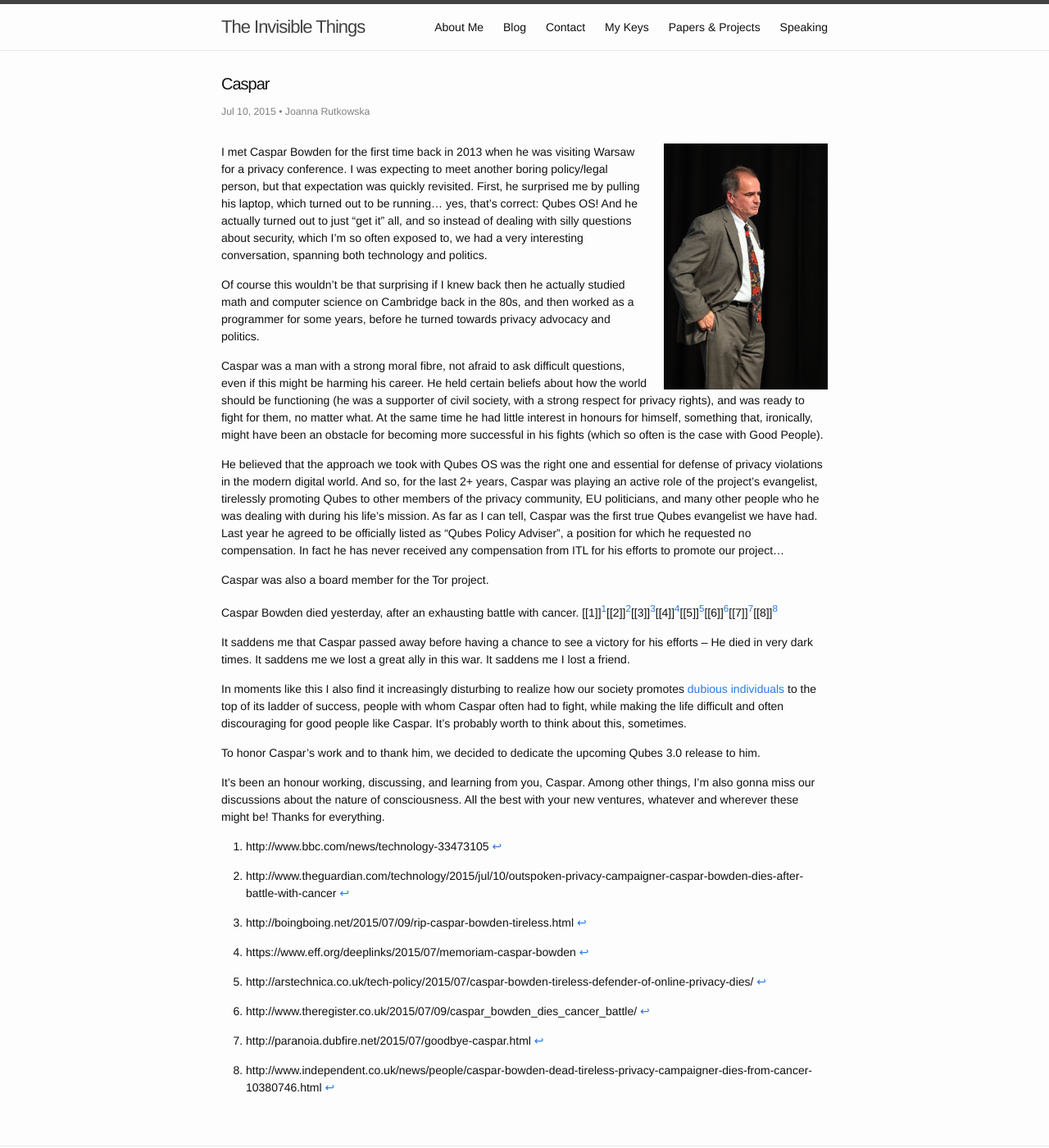
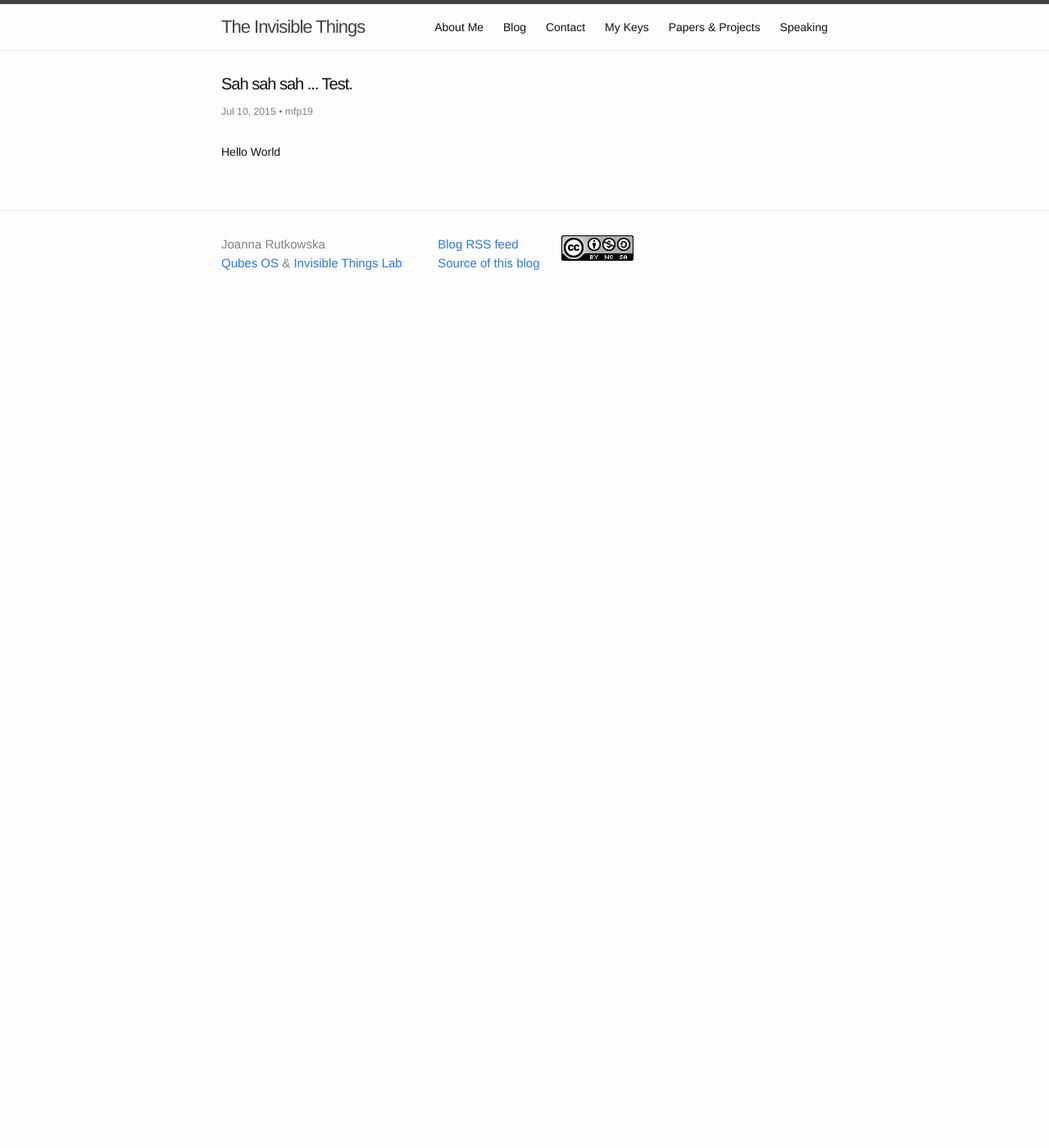
Before and after one commit to rootkovska/rootkovska.github.io, a Jekyll site: the page built from _posts/2015-07-10-caspar.md, in a window 1280 px wide and 1400 px high. Shown: the whole window at 82% size. Built offline with Jekyll 4.4.1, drawn with Linux system fonts in a browser that asks for light colours; Markdown is read by kramdown in place of the engine named in the settings.

Commit message:
Update 2015-07-10-caspar.md

```diff
--- a/_posts/2015-07-10-caspar.md
+++ b/_posts/2015-07-10-caspar.md
@@ -1,80 +1,7 @@
 ---
 layout: post
-title: Caspar
-author: Joanna Rutkowska
+title: Sah sah sah ... Test.
+author: mfp19
 ---
 
-<img src="/resources/caspar.jpg" style="float:right;width:200px;margin-left:20px"
-alt="Photograph by Rama, Wikimedia Commons">
-
-I met Caspar Bowden for the first time back in 2013 when he was visiting Warsaw
-for a privacy conference. I was expecting to meet another boring policy/legal
-person, but that expectation was quickly revisited. First, he surprised me by
-pulling his laptop, which turned out to be running... yes, that's correct: Qubes
-OS! And he actually turned out to just "get it" all, and so instead of dealing
-with silly questions about security, which I'm so often exposed to, we had a
-very interesting conversation, spanning both technology and politics.
-
-Of course this wouldn't be that surprising if I knew back then he actually
-studied math and computer science on Cambridge back in the 80s, and then worked
-as a programmer for some years, before he turned towards privacy advocacy and
-politics.
-
-Caspar was a man with a strong moral fibre, not afraid to ask difficult
-questions, even if this might be harming his career. He held certain beliefs
-about how the world should be functioning (he was a supporter of civil society,
-with a strong respect for privacy rights), and was ready to fight for them, no
-matter what. At the same time he had little interest in honours for himself,
-something that, ironically, might have been an obstacle for becoming more
-successful in his fights (which so often is the case with Good People).
-
-He believed that the approach we took with Qubes OS was the right one and
-essential for defense of privacy violations in the modern digital world. And so,
-for the last 2+ years, Caspar was playing an active role of the project's
-evangelist, tirelessly promoting Qubes to other members of the privacy
-community, EU politicians, and many other people who he was dealing with during
-his life's mission. As far as I can tell, Caspar was the first true Qubes
-evangelist we have had. Last year he agreed to be officially listed as "Qubes
-Policy Adviser", a position for which he requested no compensation. In fact he
-has never received any compensation from ITL for his efforts to promote our
-project...
-
-Caspar was also a board member for the Tor project.
-
-Caspar Bowden died yesterday, after an exhausting battle with cancer.
-[[1]][^1][[2]][^2][[3]][^3][[4]][^4][[5]][^5][[6]][^6][[7]][^7][[8]][^8]
-
-It saddens me that Caspar passed away before having a chance to see a victory
-for his efforts -- He died in very dark times. It saddens me we lost a great
-ally in this war. It saddens me I lost a friend.
-
-In moments like this I also find it increasingly disturbing to realize how our
-society promotes [dubious
-individuals](https://www.psychologytoday.com/basics/psychopathy) to the top of its
-ladder of success, people with whom Caspar often had to fight, while making the
-life difficult and often discouraging for good people like Caspar. It's probably
-worth to think about this, sometimes.
-
-To honor Caspar's work and to thank him, we decided to dedicate the upcoming
-Qubes 3.0 release to him.
-
-It's been an honour working, discussing, and learning from you, Caspar. Among
-other things, I'm also gonna miss our discussions about the nature of
-consciousness. All the best with your new ventures, whatever and wherever these
-might be! Thanks for everything.
-
-[^1]: http://www.bbc.com/news/technology-33473105
-
-[^2]: http://www.theguardian.com/technology/2015/jul/10/outspoken-privacy-campaigner-caspar-bowden-dies-after-battle-with-cancer
-
-[^3]: http://boingboing.net/2015/07/09/rip-caspar-bowden-tireless.html
-
-[^4]: https://www.eff.org/deeplinks/2015/07/memoriam-caspar-bowden
-
-[^5]: http://arstechnica.co.uk/tech-policy/2015/07/caspar-bowden-tireless-defender-of-online-privacy-dies/
-
-[^6]: http://www.theregister.co.uk/2015/07/09/caspar_bowden_dies_cancer_battle/
-
-[^7]: http://paranoia.dubfire.net/2015/07/goodbye-caspar.html
-
-[^8]: http://www.independent.co.uk/news/people/caspar-bowden-dead-tireless-privacy-campaigner-dies-from-cancer-10380746.html
+Hello World
```
